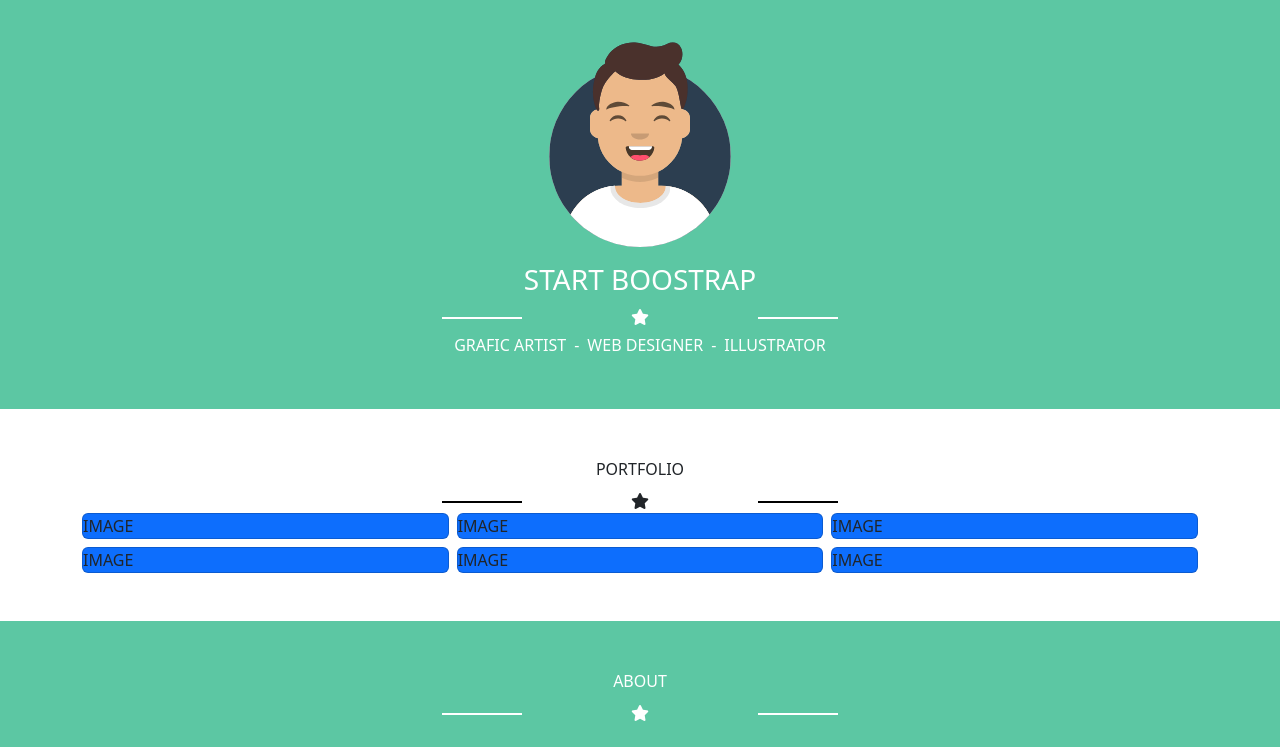
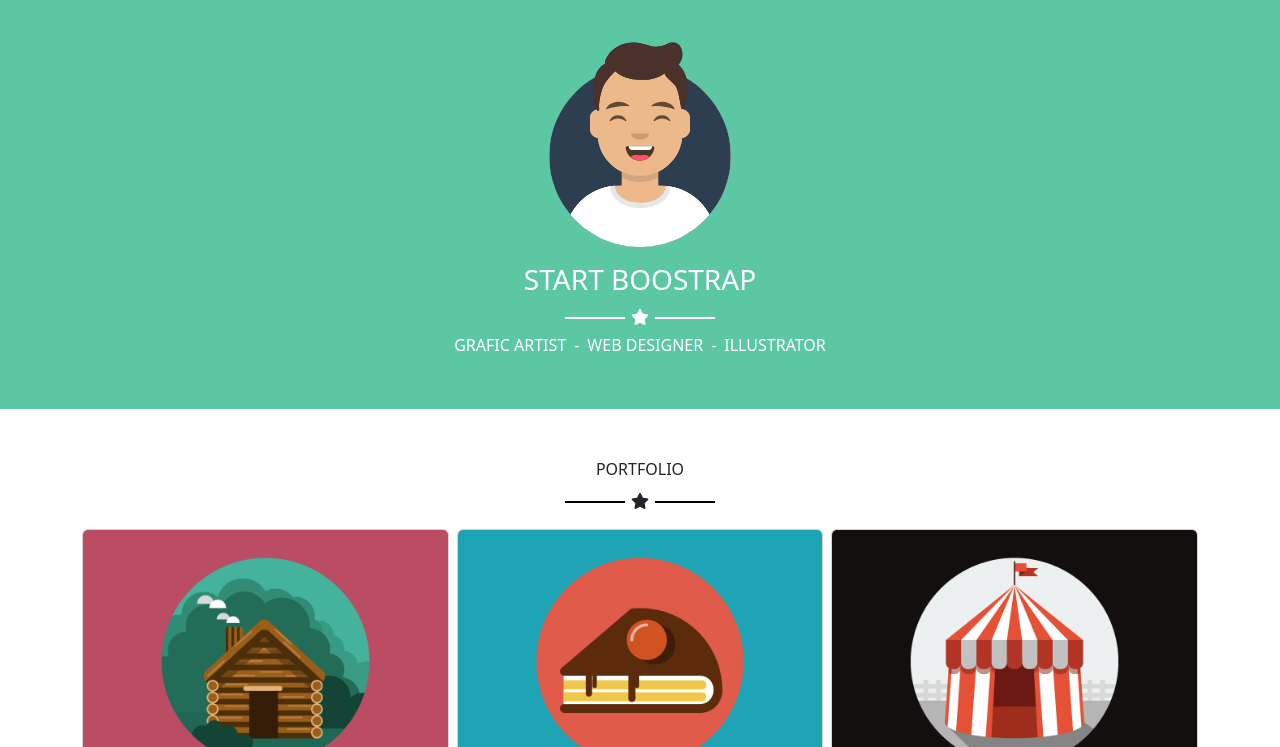
Before and after one commit to orlandomanfredini/html-css-bootstrap-freelancer, a plain HTML site: page index.html in a window 1280 px wide. Shown: the part 53-800 px from the top of the page. Drawn offline with nearby package versions, Linux system fonts and the light colour scheme.

Commit message:
ADD:media-query per section icon-star icon-star-black

```diff
--- a/css/style.css
+++ b/css/style.css
@@ -27,60 +27,66 @@ header ul li a{
 }
 
 .icon-star{
+    width: 500px;
     position: relative;
 }
 
 .icon-star::before{
     content: "";
-  display: block;
-  width: 80px;
+    width: 60px;
     height: 2px;
-  background: white;
-  left: 360px;
+    background-color: white;
+    position: absolute;
     top: 50%;
-  position: absolute;
+    left: 35%;
+
 }
 
 .icon-star::after{
     content: "";
-  display: block;
-  width: 80px;
+    width: 60px;
     height: 2px;
-  background: white;
-  right: 360px;
+    background-color: white;
+    position: absolute;
     top: 50%;
-  position: absolute;
+    right: 35%;
+
 }
+
+
 
 
 
 /* PORTFOLIO */
 
 .icon-star-black{
+    width: 500px;
     position: relative;
 }
 
 .icon-star-black::before{
     content: "";
-    display: block;
-    width: 80px;
+    width: 60px;
     height: 2px;
-    background: black;
-    left: 360px;
+    background-color: black;
+    position: absolute;
     top: 50%;
-    position: absolute;
+    left: 35%;
+
 }
 
 .icon-star-black::after{
     content: "";
-    display: block;
-    width: 80px;
+    width: 60px;
     height: 2px;
-    background: black;
-    right: 360px;
+    background-color: black;
+    position: absolute;
     top: 50%;
-    position: absolute;
+    right: 35%;
+
 }
+
+
 
 
 /* ABOUT */
@@ -137,3 +143,17 @@ footer{
     color: white;
     font-size: 14px;
 }
+
+/* media query */
+
+@media (max-width:620px){
+    .icon-star{
+        width: 100%;
+        margin: auto;
+    }
+
+    .icon-star-black{
+        width: 100%;
+        margin: auto;
+    }
+}
--- a/index.html
+++ b/index.html
@@ -35,7 +35,7 @@
                 <div class="h3 w-auto mt-3">
                     START BOOSTRAP
                 </div>
-                <div class="icon-star w-auto">
+                <div class="icon-star m-auto">
                     <i class="fa-solid fa-star"></i>
                 </div>
                 <ul class=" list-inline d-flex justify-content-center gap-2 w-auto m-0 p-1">
@@ -53,38 +53,40 @@
             <div class="text-center">
                 PORTFOLIO
             </div>
-            <div class=" icon-star-black text-center mt-2">
+            <div class=" icon-star-black text-center m-auto mt-2">
+
                 <i class="fa-solid fa-star"></i>
+
             </div>
-            <div class="row g-2">
+            <div class="row g-2 mt-2">
                 <div class="col12 col-sm-6 col-md-4">
-                    <div class="card bg-primary">
-                        IMAGE
+                    <div class="card">
+                        <img class="card-img" src="./img/cabin.png" alt="">
                     </div>
                 </div>
                 <div class="col12 col-sm-6 col-md-4">
-                    <div class="card bg-primary">
-                        IMAGE
+                    <div class="card">
+                        <img class="card-img" src="./img/cake.png" alt="">
                     </div>
                 </div>
                 <div class="col12 col-sm-6 col-md-4">
-                    <div class="card bg-primary">
-                        IMAGE
+                    <div class="card">
+                        <img class="card-img" src="./img/circus.png" alt="">
                     </div>
                 </div>
                 <div class="col12 col-sm-6 col-md-4">
-                    <div class="card bg-primary">
-                        IMAGE
+                    <div class="card">
+                        <img class="card-img" src="./img/game.png" alt="">
                     </div>
                 </div>
                 <div class="col12 col-sm-6 col-md-4">
-                    <div class="card bg-primary">
-                        IMAGE
+                    <div class="card">
+                        <img class="card-img" src="./img/safe.png" alt="">
                     </div>
                 </div>
                 <div class="col12 col-sm-6 col-md-4">
-                    <div class="card bg-primary">
-                        IMAGE
+                    <div class="card">
+                        <img class="card-img" src="./img/submarine.png" alt="">
                     </div>
                 </div>
             </div>
@@ -95,7 +97,7 @@
             <div class="text-center">
                 ABOUT
             </div>
-            <div class="icon-star text-center mt-2">
+            <div class="icon-star text-center m-auto mt-2">
                 <i class="fa-solid fa-star"></i>
             </div>
             <div class="row mt-3 g-3">
@@ -117,7 +119,7 @@
             <div class="text-center">
                 CONTACT ME
             </div>
-            <div class="icon-star-black text-center">
+            <div class="icon-star-black text-center m-auto mt-2">
                 <i class="fa-solid fa-star"></i>
             </div>
             <div class="row justify-content-center mt-2">
```
Lines whose indentation alone changed are shown as unchanged.
